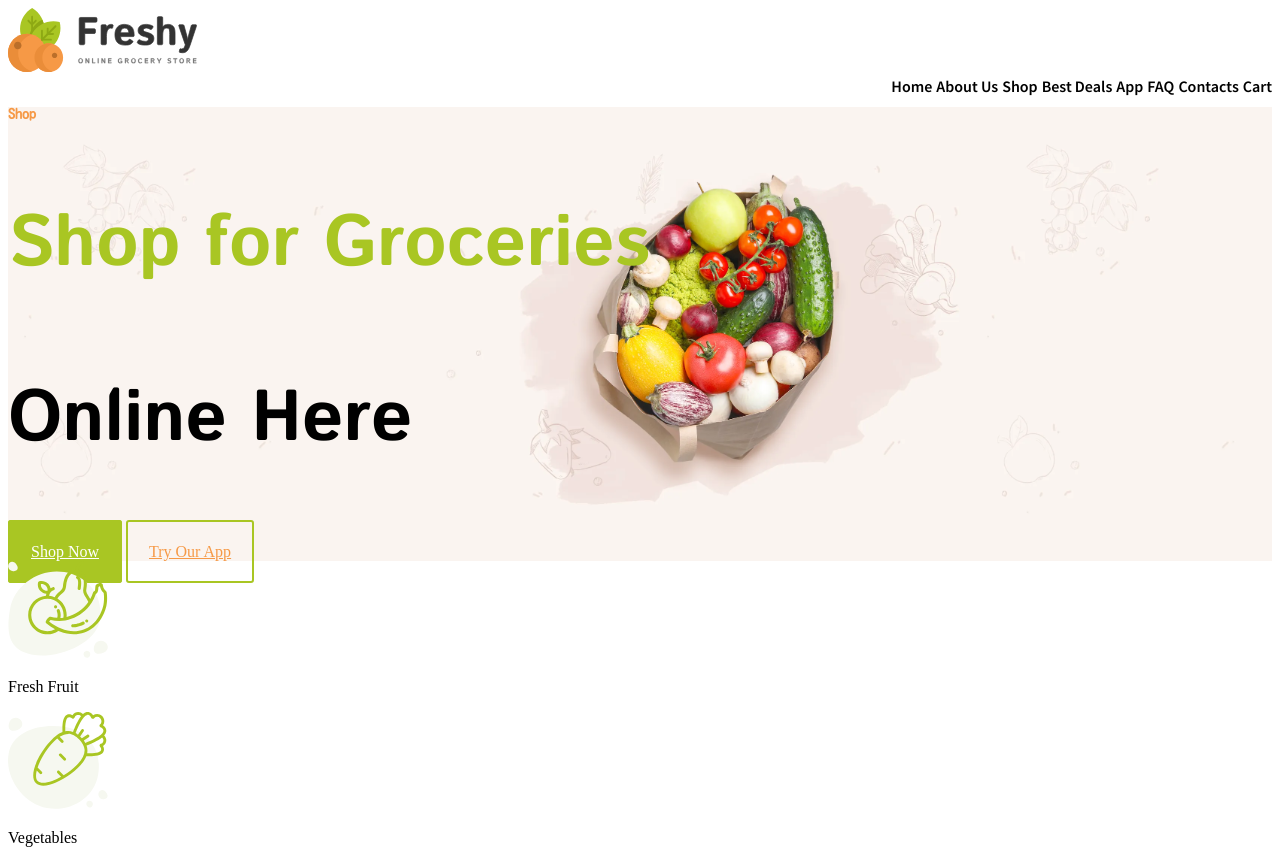
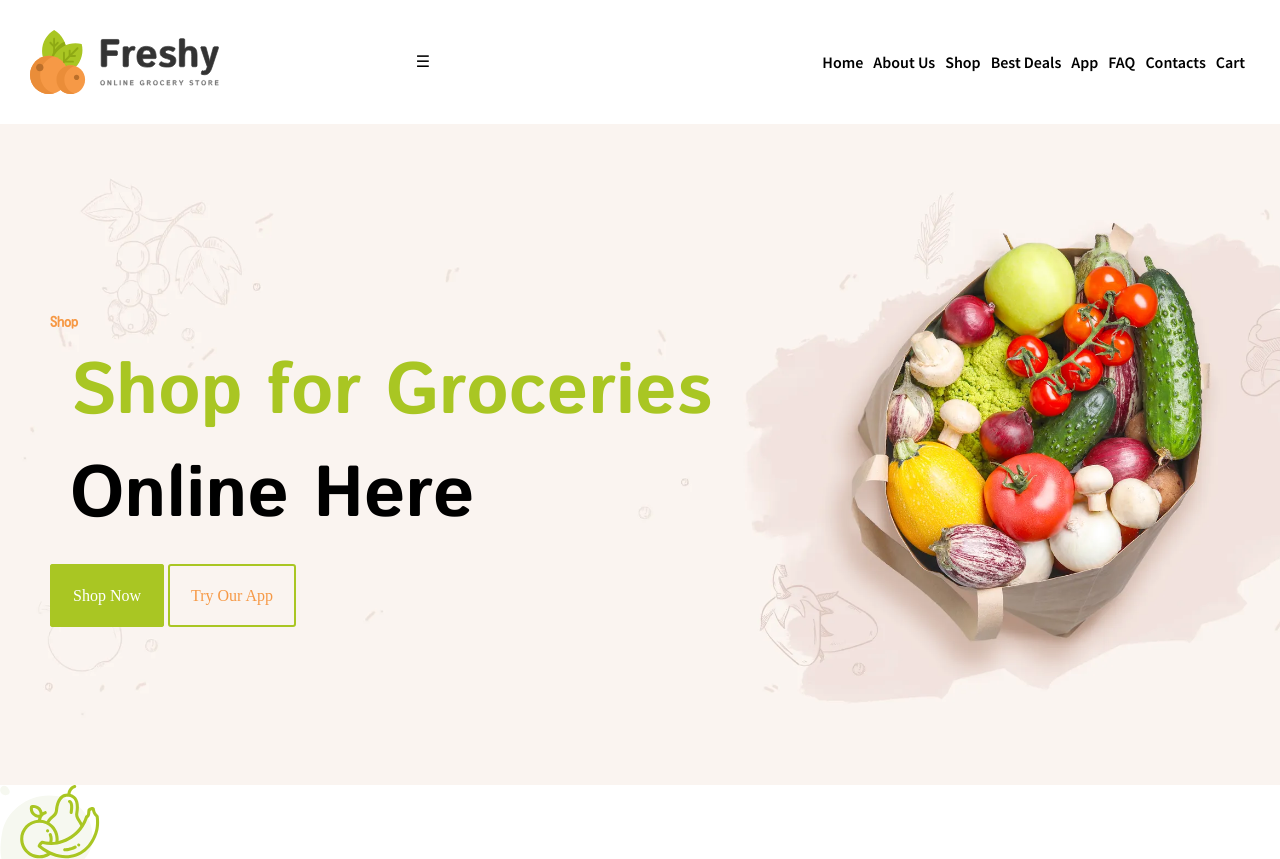
Before and after one commit to Yakubis/596-html, a plain HTML site: page index.html in a window 1280 px wide. Shown: the top 859 px of the page. Drawn offline with Linux system fonts and the light colour scheme.

Commit message:
css-v1,3

```diff
--- a/css/index.css
+++ b/css/index.css
@@ -5,26 +5,63 @@
 .logo-img {
     width: 189px;
 }
+body {
+    max-width: 1280px;
+    margin: auto;
+}
+#home {
+    padding: 30px;
+}
+#burger-checkbox {
+    display: none !important;
+}
+#navup {
+    display: none;
+}
 
+.heading input:checked ~ #navup {
+    display: block;
+}
+.logo {
+    display: flex;
+    flex: 1;
+    justify-content: space-between;
+    align-items: center;
+    max-width: 400px;
+}
 .navheader {
     font-family: 'Source Sans Pro', sans-serif;
     color: black;
     font-size: 16px;
     text-decoration: none;
+    display: block;
+    text-align: center;
+    padding: 5px;
 }
-
 .navheader:hover {
     color: #f69946;
     transition: color 0.4s;
 }
+.heading {
+    margin: auto;
+}
+@media (min-width: 500px) {
+    .heading {
+      display: flex;
+    }
+    #navup {
+        display: flex;
+        flex: 1;
+        justify-content: flex-end;
+        align-items: center;
+    }
 
-#navup {
-    text-align: right;
-}
 
 #about-shop {
     background-image: url(../fonimg/fon-about-shop.webp);
-    background-size: contain;
+    background-size: cover;
+    align-content: center;
+    padding: 180px 0px 180px 50px;
 }
 
 .about-shoptxt {
@@ -34,15 +71,17 @@
 }
 
 .groceries-text {
-    color: #a9c623!important;
+    color: #a9c623;
     font-size: 72px;
     font-family: 'Istok Web', sans-serif;
+    margin: 0px 100px 0px 20px;
 }
 
 .onlinehere-text {
-    color: black!important;
+    color: black;
     font-size: 72px;
     font-family: 'Istok Web', sans-serif;
+    margin: 0px 100px 40px 20px;
 }
 
 #greenbuttonshop {
@@ -51,6 +90,7 @@
     padding: 21px;
     color: white;
     background-color: #a9c623;
+    text-decoration: none;
 }
 
 #greenbuttonshop:hover {
@@ -64,6 +104,7 @@
     border-radius: 3px;
     padding: 21px;
     color: #f69946;
+    text-decoration: none;
 }
 
 #buttontryapp:hover {
--- a/index.html
+++ b/index.html
@@ -11,12 +11,13 @@
 <body>
     <header id="home">
         <div class="banner">
-
             <h1>Freshy</h1>
         </div>
         <div class="heading">
             <div class="logo">
                 <img src="img/logotype.svg" alt="Freshy" class="logo-img">
+                <label class="burger-icon" for="burger-checkbox">☰</label>
+                <input type="checkbox" id="burger-checkbox">
             </div>
             <nav id="navup">
                 <a href="#home" class="navheader">Home</a>
```
